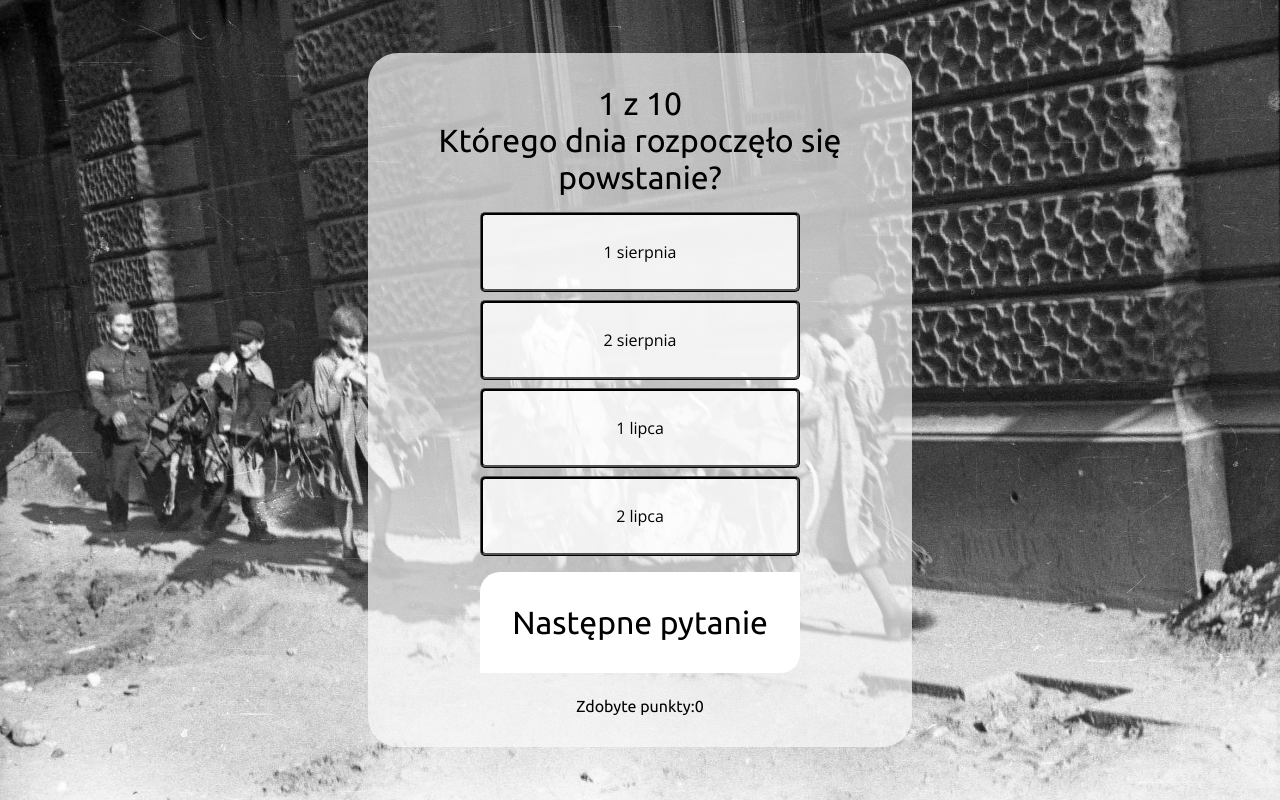
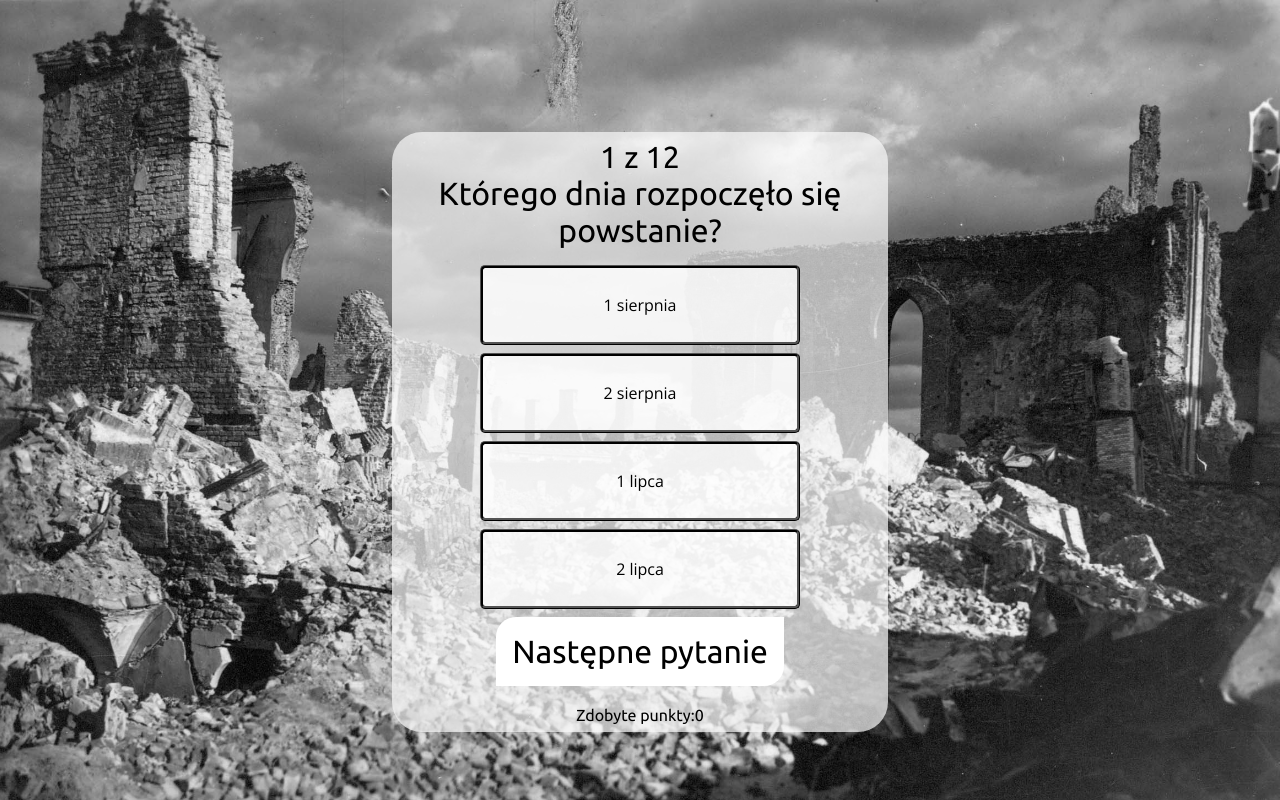
Before and after one commit to zadanie-historia/zadanie-historia.github.io, a plain HTML site: page gra.html in a window 1280 px wide. Drawn offline with nearby package versions, Linux system fonts and the light colour scheme.

Commit message:
photos implementation

```diff
--- a/gra.html
+++ b/gra.html
@@ -7,10 +7,11 @@
     <link rel="stylesheet" href="main.css">
     <link href="https://fonts.googleapis.com/css?family=Open+Sans" rel="stylesheet">
     <link href="https://fonts.googleapis.com/css?family=Ubuntu" rel="stylesheet">
-    <title>Document</title>
+    <title>quiz historia</title>
 </head>
 
 <body>
+        <div class="background"></div>
     <div class="container-game">
         <div class="game-cont">
             <div class="ansCounter"><span id="counter">1</span> z <span id="maxQuestions"></span></div>
@@ -25,7 +26,9 @@
             <div class="nextQuestion" id="nextQuestion">Następne pytanie</div>
             <div class="earnedPoints">Zdobyte punkty: <span id="points-earned">0</span></div>
         </div>
+
     </div>
+
     <script type="text/javascript" src="script.js"></script>
 </body>
 
--- a/main.css
+++ b/main.css
@@ -4,20 +4,15 @@
 }
 
 
-
+html{
+    height: 100%;
+}
 body {
     width: 100vw;
-    height: 100vh;
     background-size: 100vw;
     margin: 0;
+    height: 100%;
 
-
-}
-
-html {}
-
-* {
-    box-sizing: content-box;
 }
 
 .container {
@@ -44,7 +39,18 @@ html {}
     -moz-background-size: cover;
     -o-background-size: cover;
     background-size: cover;
-    flex-direction: column;
+}
+
+.background {
+    position: fixed;
+    width: 100%;
+    height: 110vh;
+    z-index: -50;
+    background: url(img/image19.jpg) no-repeat center center fixed;
+    -webkit-background-size: cover;
+    -moz-background-size: cover;
+    -o-background-size: cover;
+    background-size: cover;
 }
 
 .cont-end {
@@ -61,15 +67,18 @@ html {}
 li {
     list-style-type: none;
     padding: 0.5rem 0;
-    font-family: 'Indie Flower', cursive;
+    font-family: 'Mali', cursive;
+
     font-size: 1.3rem;
     margin: 0;
 }
-.link{
+
+.link {
     text-decoration: none;
     color: black;
     margin-top: 1rem;
 }
+
 ul {
     margin: 0;
     padding: 0;
@@ -100,9 +109,11 @@ ul {
     display: flex;
     width: 20rem;
     align-items: center;
+
     flex-wrap: wrap;
     justify-content: center;
     margin-top: 1rem;
+    flex-shrink: 0;
 }
 
 .answer {
@@ -112,6 +123,7 @@ ul {
     border: 3px ridge black;
     border-radius: 5px;
     width: 20rem;
+    height: 10vh;
     font-family: 'Open Sans', sans-serif;
     height: 5rem;
     font-size: 1rem;
@@ -128,25 +140,23 @@ ul {
     user-select: none;
     border-top-left-radius: 20px;
     border-bottom-right-radius: 20px;
-    padding: 2rem;
+    padding: 2vh;
     font-family: 'Ubuntu', sans-serif;
     white-space: nowrap;
     font-size: 2rem;
     background: white;
-    margin-top: 0.5rem;
-
 }
 
 .earnedPoints {
     display: flex;
     font-family: 'Ubuntu', sans-serif;
     justify-content: right;
-    margin-top: 1.5rem;
+    margin-top: 1.5vw;
 
 }
 
 .ansCounter {
-    font-size: 2rem;
+    font-size: 1.9rem;
     font-family: 'Ubuntu', sans-serif;
 
 }
@@ -154,21 +164,21 @@ ul {
 .question {
     font-size: 2rem;
     font-family: 'Ubuntu', sans-serif;
+
+    flex-shrink: 0;
     text-align: center;
+    display: flex;
+    flex-direction: column;
+    align-items: center;
 }
 
 .container-game {
-    height: 100vh;
     transition-duration: 4s;
     display: flex;
+    height: 100%;
     flex-direction: column;
     justify-content: center;
     align-items: center;
-    background: url(img/image20.jpg) no-repeat center center fixed;
-    -webkit-background-size: cover;
-    -moz-background-size: cover;
-    -o-background-size: cover;
-    background-size: cover;
 
 }
 
@@ -179,7 +189,9 @@ ul {
     background: rgba(250, 250, 250, 0.7);
     border-radius: 30px;
     width: 30rem;
-    padding: 2rem;
+    flex-shrink: 0;
+    margin-top: 4rem;
+    padding: 0.5rem;
 }
 
 .startBtn {
@@ -208,3 +220,7 @@ ul {
     background: red;
     transition-duration: .5s;
 }
+
+.question img {
+    width: 10rem;
+}
--- a/script.js
+++ b/script.js
@@ -9,6 +9,9 @@ let questions = ["" /*pierwsze ma być puste */ ,
     "Jakie straty poniosły Wojska Polskie w wyniku śmierci żołnierzy?",
     "Które państwo nie udzieliło aktywnej pomocy w powstaniu? ",
     "Jak nazwany został zdobyczny czołg PzKpfw V Panther",
+    "co to za kitku? <img src='https://i.imgur.com/1TBBvKj.jpg'>",
+    "jakiego sławnego twojego starego przedstawia ten kitku ? <img src='https://i.imgur.com/AD3MbBi.jpg'>",
+
 ]; // po przecinku dodajesz pytania
 let answers = [
     [ /* to ma być puste */ ],
@@ -21,10 +24,12 @@ let answers = [
     ["12:00", "14:30", "10:00", "17:00"],
     ["10 tys.", "16 tys.", "20 tys.", "23 tys."],
     ["ZSRR", "Wielka Brytania", "USA", "III Rzesza"],
-    ["Magda", "Kubuś", "Armia Krajowa", "Pudel"]
+    ["Magda", "Kubuś", "Armia Krajowa", "Pudel"],
+    ["dfs", "sfd", "sdf", "fdsfds"],
+    ["dfsdfs", "sffdsfdsd", "sdsffdsdf", "fdsfddsffdss"]
 
 ];
-let correctAnswer = ["" /*pierwsza pusta, litery z DUŻEJ */ , "A", "D", "C", "B", "A", "A", "D", "B", "A", "D"];
+let correctAnswer = ["" /*pierwsza pusta, litery z DUŻEJ */ , "A", "D", "C", "B", "A", "A", "D", "B", "A", "D",/* testowe odpowiedzi */ "A", "A"];
 
 //definicja zmiennych
 let questionCounter = document.getElementById("counter");
@@ -37,7 +42,7 @@ let pointsEarned = document.getElementById("points-earned");
 document.getElementById("maxQuestions").textContent = questions.length;
 document.getElementById("maxQuestions").textContent -= 1;
 let changeQuestion = () => {
-    currentQuestionEl.textContent = questions[questionCounter.textContent];
+    currentQuestionEl.innerHTML = questions[questionCounter.textContent];
     odpaEl.textContent = answers[+questionCounter.textContent][0];
     odpbEl.textContent = answers[+questionCounter.textContent][1];
     odpcEl.textContent = answers[+questionCounter.textContent][2];
@@ -99,6 +104,6 @@ let l = 0;
 setInterval(()=>{
 
     if(l == 24){l=0}
-    document.getElementsByClassName("container-game")[0].style.background = `url(img/image${l}.jpg)`;
+    document.getElementsByClassName("background")[0].style.background = `url(img/image${l}.jpg)`;
     l++;
 },19000)
```
Also changed, not shown: index.html (+1 -1 lines), koniec.html (+4 -7 lines). Lines whose indentation alone changed are shown as unchanged.
